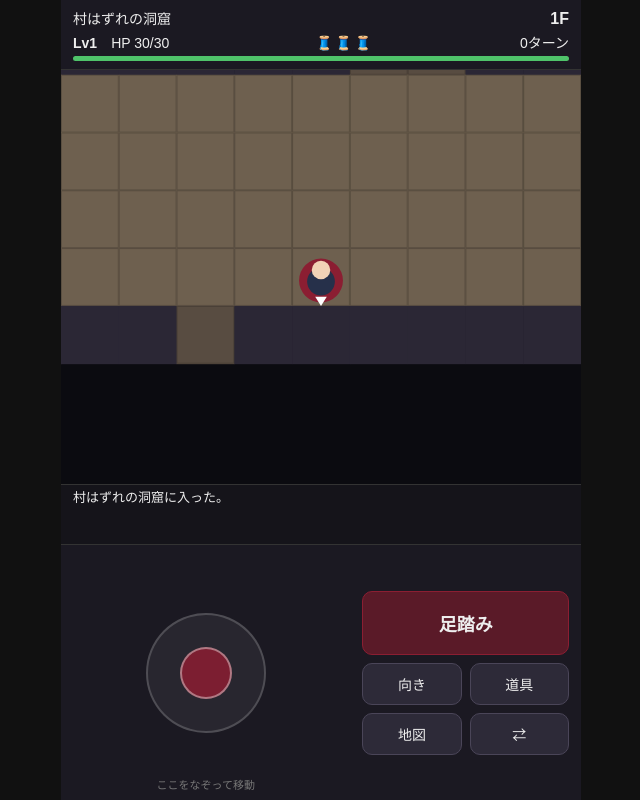
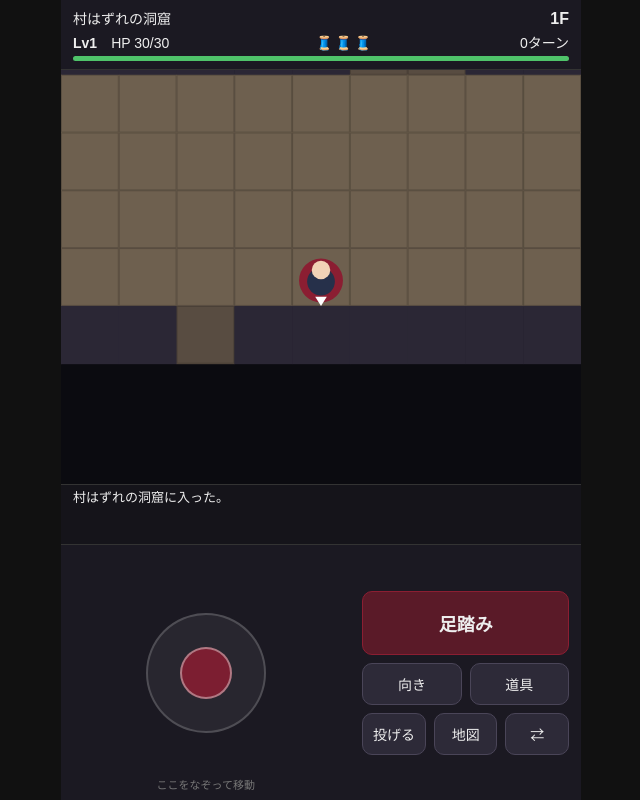
Before and after one commit to machidayuki821-netizen/teiji-dungeon, a plain HTML site: page index.html in a window 1280 px wide. Shown: the whole page, without its empty margins (319-959 px from the left). Drawn offline with Linux system fonts and the light colour scheme.

Commit message:
Update index.html

```diff
--- a/index.html
+++ b/index.html
@@ -43,6 +43,7 @@
           <button id="btn-item">道具</button>
         </div>
         <div class="small-row">
+          <button id="btn-throw">投げる</button>
           <button id="btn-mini">地図</button>
           <button id="btn-swap" title="左右を入れ替え">⇄</button>
         </div>
```
